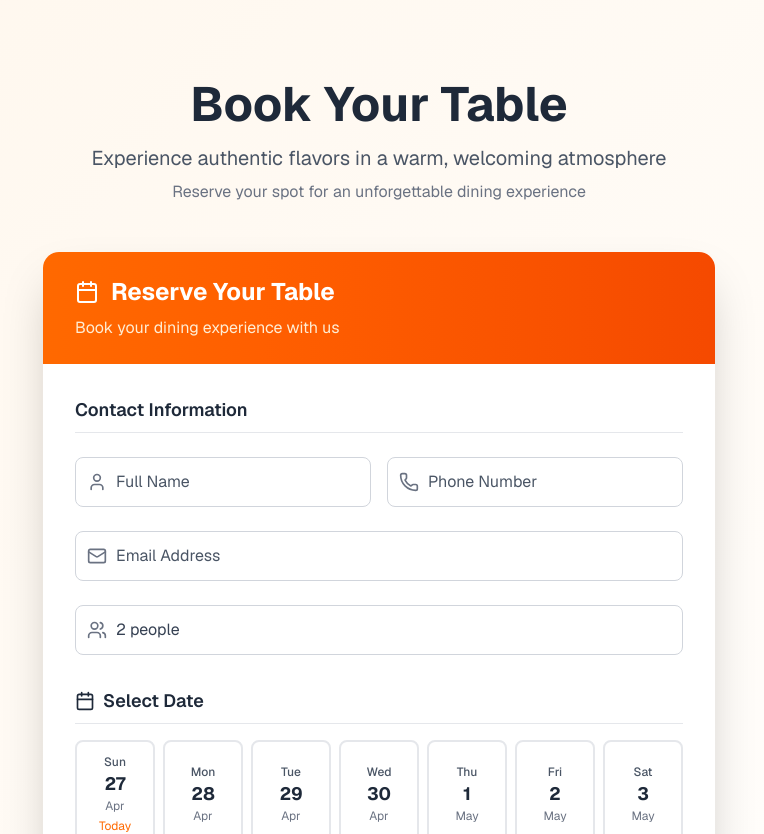
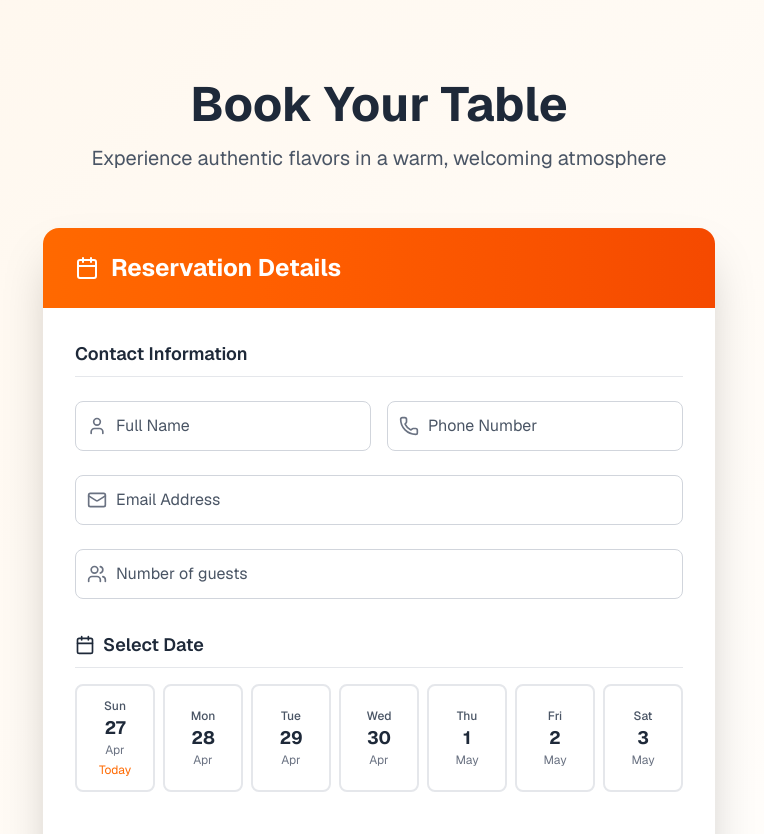
Before and after one commit to ikemal12/turpan, a Next.js app: page /booking in a window 1280 px wide. Shown: the top 834 px of the page, without its empty margins (261-1025 px from the left). Built offline with nearby package versions, Linux system fonts and the light colour scheme.

Commit message:
booking form integrated

```diff
--- a/src/app/booking/page.tsx
+++ b/src/app/booking/page.tsx
@@ -11,9 +11,6 @@ export default function BookingPage() {
           </h1>
           <p className="text-xl text-gray-600 mb-2">
             Experience authentic flavors in a warm, welcoming atmosphere
-          </p>
-          <p className="text-gray-500">
-            Reserve your spot for an unforgettable dining experience
           </p>
         </div>
       </div>
@@ -44,7 +41,7 @@ export default function BookingPage() {
               </div>
               <h3 className="font-semibold text-gray-800">Need Help?</h3>
               <p className="text-gray-600 text-sm">
-                Call us (020 7636 9949) for special requests<br />
+                Call us at 020 7636 9949 for special requests
                 or large group bookings
               </p>
             </div>
--- a/src/app/components/BookingForm.tsx
+++ b/src/app/components/BookingForm.tsx
@@ -7,7 +7,7 @@ export default function BookingForm() {
     name: '',
     email: '',
     phone: '',
-    partySize: 2,
+    partySize: '',
     date: '',
     time: '',
   })
@@ -73,7 +73,7 @@ export default function BookingForm() {
 
       if (res.ok) {
         setStatus('success')
-        setForm({ name: '', email: '', phone: '', partySize: 2, date: '', time: '' })
+        setForm({ name: '', email: '', phone: '', partySize: '', date: '', time: '' })
         setSelectedDateIndex(null)
       } else {
         if (responseData.errors) {
@@ -135,9 +135,8 @@ export default function BookingForm() {
       <div className="bg-gradient-to-r from-orange-500 to-orange-600 px-8 py-6">
         <h2 className="text-2xl font-bold text-white flex items-center gap-3">
           <Calendar className="w-6 h-6" />
-          Reserve Your Table
+          Reservation Details
         </h2>
-        <p className="text-orange-100 mt-2">Book your dining experience with us</p>
       </div>
 
       <form onSubmit={handleSubmit} className="p-8 space-y-8">
@@ -188,19 +187,17 @@ export default function BookingForm() {
 
           <div className="relative">
             <Users className="absolute left-3 top-1/2 transform -translate-y-1/2 text-gray-500 w-5 h-5" />
-            <select
+            <input
+              type="number"
               name="partySize"
+              min="1"
+              max="12"
+              placeholder="Number of guests"
               value={form.partySize}
               onChange={handleChange}
-              className="w-full pl-10 pr-4 py-3 border border-gray-300 rounded-lg focus:ring-2 focus:ring-orange-500 focus:border-transparent transition-all appearance-none bg-white text-gray-700"
+              className="w-full pl-10 pr-4 py-3 border border-gray-300 rounded-lg focus:ring-2 focus:ring-orange-500 focus:border-transparent transition-all placeholder:text-gray-600 text-gray-800"
               required
-            >
-              {[...Array(12)].map((_, i) => (
-                <option key={i + 1} value={i + 1}>
-                  {i + 1} {i + 1 === 1 ? 'person' : 'people'}
-                </option>
-              ))}
-            </select>
+            />
           </div>
         </div>
 
--- a/src/app/page.tsx
+++ b/src/app/page.tsx
@@ -282,7 +282,17 @@ export default function Home() {
         className="relative flex flex-col items-center justify-center text-center text-black p-8 min-h-screen bg-cover bg-center"
         style={{ backgroundImage: "url('/uyghur-cuisine.jpg')" }}
       >
-        <h1 className={`${playfair.className} text-white text-6xl md:text-7xl font-bold mb-4 drop-shadow-xl`}>Journey Through Taste</h1>
+        <h1 className={`${playfair.className} text-white text-6xl md:text-7xl font-bold mb-8 drop-shadow-xl`}>Journey Through Taste</h1>
+
+        {/* Book a Table Button */}
+        <div className="mt-8">
+          <a
+            href="/booking"
+            className="inline-block bg-red-600 text-white px-12 py-4 rounded-lg font-bold text-xl hover:bg-red-700 transition-all duration-300 shadow-2xl hover:shadow-3xl transform hover:scale-105 border-2 border-red-600 hover:border-red-700"
+          >
+            Book a Table
+          </a>
+        </div>
       </section>
 
       {/* ABOUT SECTION */}
```
